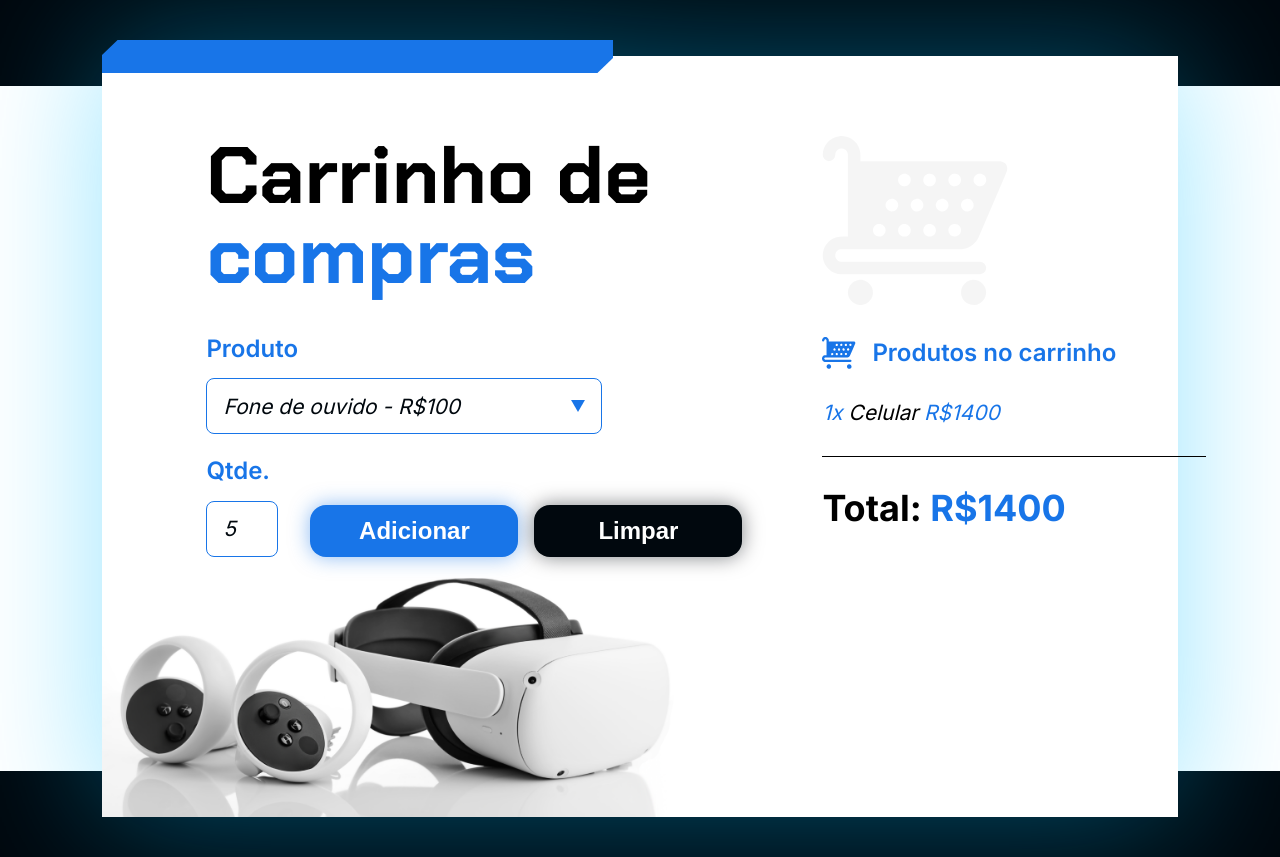
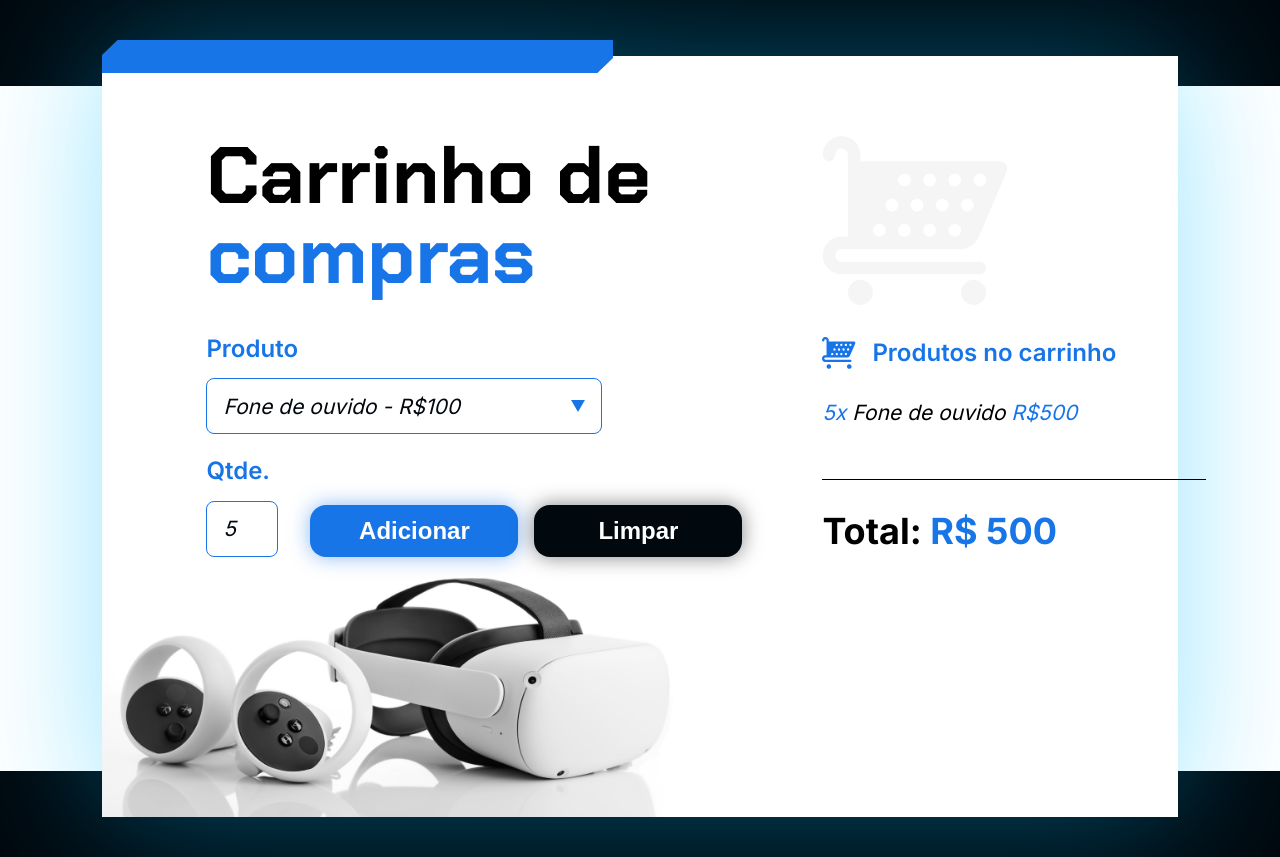
Before and after one commit to Lucas-LD31/praticandoLogicaDeProgramacao, a plain HTML site: page carrinho-compras/index.html in a window 1280 px wide. Both pictures are taken after typing "5" into the empty fields and a click on the button "Adicionar". Drawn offline with Linux system fonts and the light colour scheme.

Commit message:
Adicionando funcionalidades no código JavaScript do código carrinho-compras, fazendo com que ele busque as variaveis declaradas no html, que calcule e armazene os preços dos produtos inseridos e que adicione no formulario todos os produtos e quantidades selecionados, logo podendo clicar no botão de limpar para resetar todas as seleções.

```diff
--- a/carrinho-compras/index.html
+++ b/carrinho-compras/index.html
@@ -57,7 +57,7 @@
 
       <section class="carrinho__produtos" id="lista-produtos">
         <section class="carrinho__produtos__produto">
-          <span class="texto-azul">1x</span> Celular <span class="texto-azul">R$1400</span>
+          <span class="texto-azul">1x</span> Celular <span class="texto-azul">R$1400</span><br></br>
         </section>
       </section>
 
--- a/carrinho-compras/js/app.js
+++ b/carrinho-compras/js/app.js
@@ -0,0 +1,37 @@
+let precoTotalGeral = 0;
+limpar();
+
+function adicionar() {
+
+    let produto = document.getElementById('produto').value;
+    let nomeProduto = produto.split('-')[0];
+    let valorProduto = produto.split('R$')[1];
+    let quantidade = document.getElementById('quantidade').value;
+    let preco = quantidade * valorProduto;
+
+    if (quantidade <= 0 || isNaN(quantidade)) {
+        alert('Por favor, insira uma quantidade válida(número maior que zero).');
+        return;
+    }
+
+    precoTotalGeral += preco;
+
+    let valorTotal = document.getElementById('valor-total');
+
+    valorTotal.textContent = `R$ ${precoTotalGeral}`;
+
+    let listaProdutos = document.getElementById('lista-produtos');
+    listaProdutos.innerHTML += `<section class="carrinho__produtos__produto">
+                                    <span class="texto-azul">${quantidade}x</span> ${nomeProduto} <span class="texto-azul">R$${preco}</span><br></br>
+                                </section>`;
+
+}
+
+function limpar() {
+
+    precoTotalGeral = 0;
+    document.getElementById('lista-produtos').innerHTML = ``;
+    document.getElementById('valor-total').textContent = `R$ 0`;
+
+
+}
```
